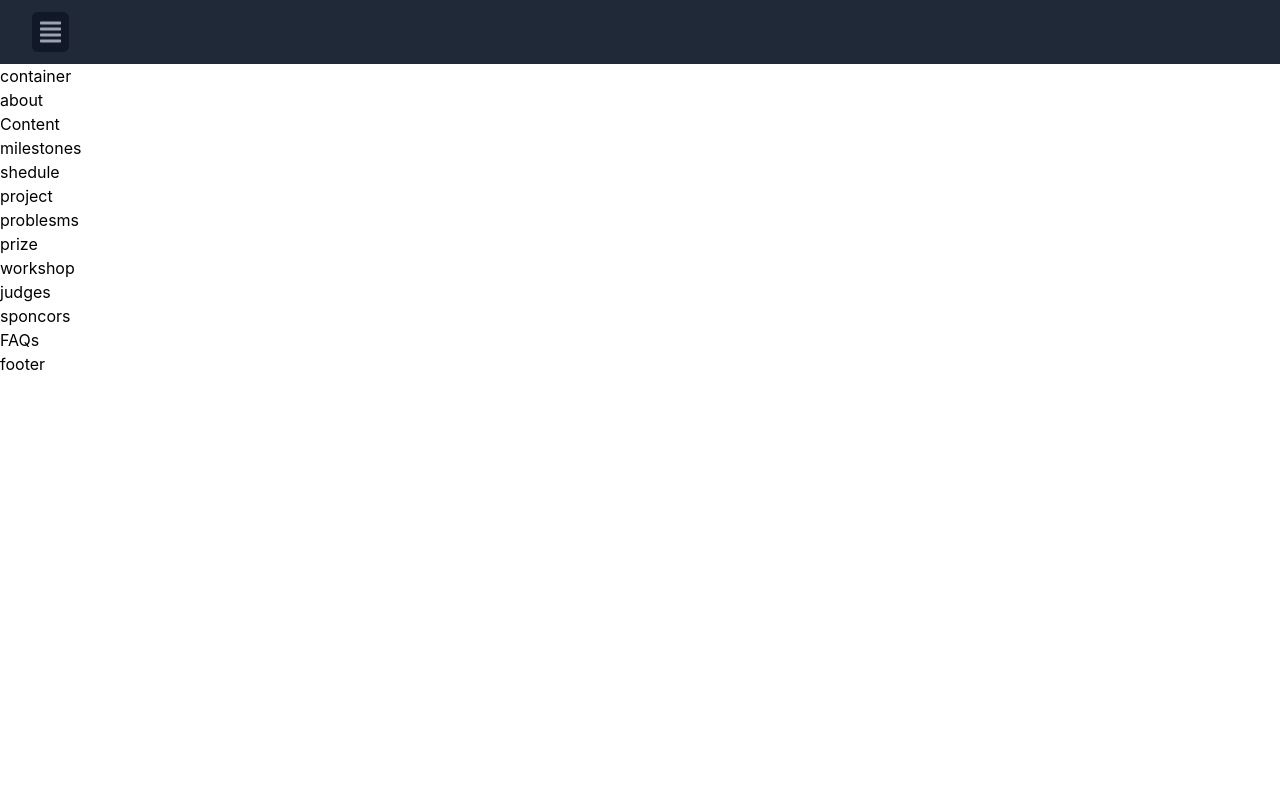
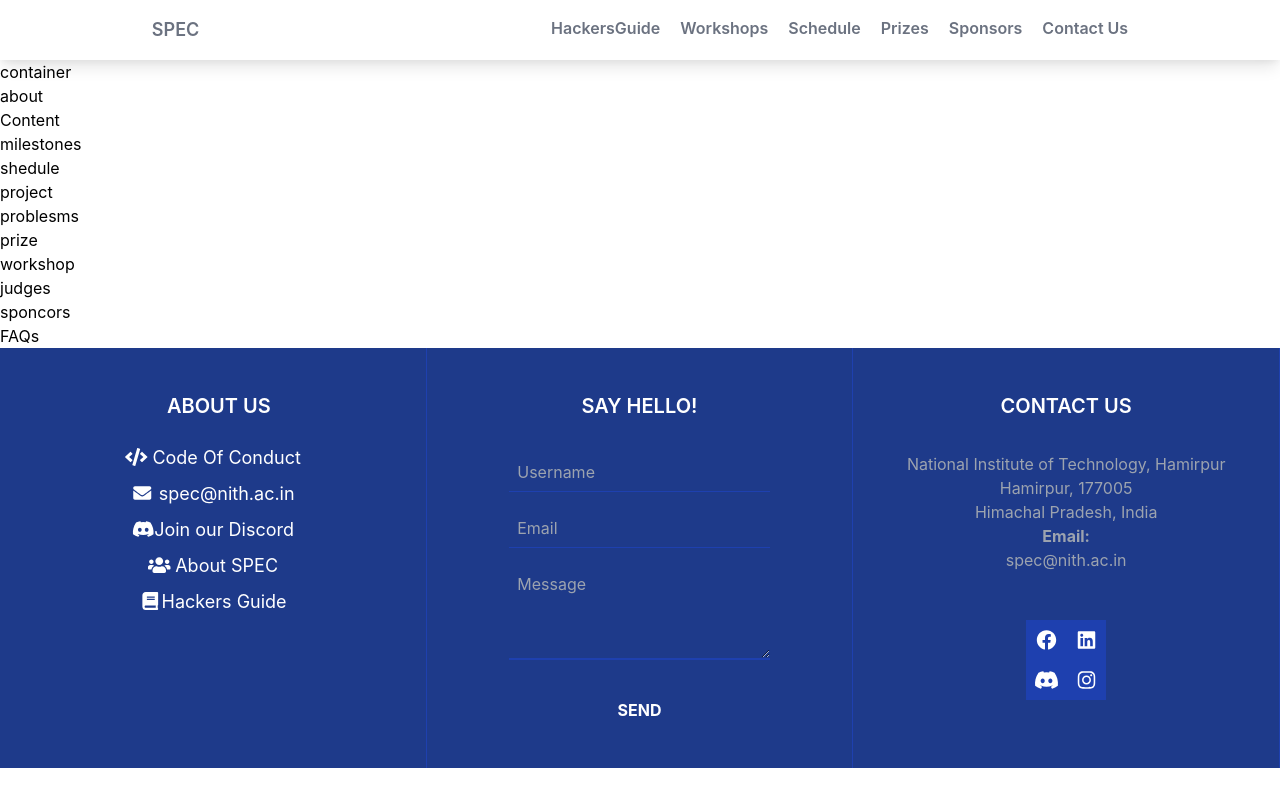
Before and after one commit to spec-nith/Electrothon, a React (Create React App) app: page / in a window 1280 px wide. Built offline with nearby package versions, Linux system fonts and the light colour scheme.

Commit message:
Added navbar and footer
Signed-off-by: DragnEmperor <dragnemperor@gmail.com>

```diff
--- a/package.json
+++ b/package.json
@@ -5,6 +5,7 @@
   "dependencies": {
     "@craco/craco": "^6.3.0",
     "@fortawesome/fontawesome-svg-core": "^1.2.36",
+    "@fortawesome/free-brands-svg-icons": "^5.15.4",
     "@fortawesome/free-solid-svg-icons": "^5.15.4",
     "@fortawesome/react-fontawesome": "^0.1.15",
     "@headlessui/react": "^1.4.1",
--- a/src/components/UI/Footer/footer.js
+++ b/src/components/UI/Footer/footer.js
@@ -1,9 +1,66 @@
 import React from 'react'
+import {faFacebook,faLinkedin,faInstagram, faDiscord} from '@fortawesome/free-brands-svg-icons';
+import { faBook, faCode, faEnvelope, faUsers } from '@fortawesome/free-solid-svg-icons';
+import { FontAwesomeIcon } from "@fortawesome/react-fontawesome";
 
 export default function footer() {
     return (
-        <div>
-            <h1>footer</h1>
-        </div>
+        <div class="w-full bg-blue-900">
+        <div class="flex flex-wrap text-center text-white">
+
+          <div class="w-full md:w-1/3 p-5 border-r border-blue-800 align-center">
+            <div class="my-6 ml-3 text-xl font-semibold">ABOUT US</div>
+            <ul type="none" className="text-lg space-y-2" >
+					<li><a href="https://hackcodeofconduct.org/2012-electrothon" target="_blank" rel="noreferrer noopener"><h5><FontAwesomeIcon className="text-lg" icon={faCode} fixedWidth /> Code Of Conduct</h5></a></li>
+					<li><a href="mailto:spec@nith.ac.in" target="_blank" rel="noreferrer noopener"><h5><FontAwesomeIcon className="text-lg" icon={faEnvelope} fixedWidth /> spec@nith.ac.in</h5></a></li>
+					<li><a href="https://discord.gg/cjMMRs7tHs"  target="_blank" rel="noreferrer noopener"><h5><FontAwesomeIcon className="text-lg" icon={faDiscord} fixedWidth />Join our Discord</h5> </a></li>
+					<li><a href="../index.html" target="_blank" rel="noreferrer noopener"><h5><FontAwesomeIcon className="text-lg" icon={faUsers} fixedWidth /> About SPEC</h5></a></li>
+					<li><a href="https://www.notion.so/Hacker-s-Guide-to-Electrothon-3-0-528b6b2f10bd48dd812ed8dd9f99ce7f" target="_blank" rel="noreferrer noopener"><h5><FontAwesomeIcon className="text-lg" icon={faBook} fixedWidth />Hackers Guide</h5></a></li>
+			</ul>
+          </div>
+
+          <div class="w-full md:w-1/3 p-5 border-r border-blue-800">
+            <div class="mt-6 text-xl font-semibold">SAY HELLO!</div>
+            <form class="w-4/5 mx-auto mt-2 px-6 pt-6 pb-4 rounded">
+              <div class="flex items-center mb-4">
+                <input class="w-full h-10 p-2 border-b border-blue-800 bg-blue-900 text-white" type="text" placeholder="Username"/>
+              </div>
+              <div class="flex items-center mb-4">
+                <input class="w-full h-10 p-2 border-b border-blue-800 bg-blue-900 text-white" type="text" placeholder="Email"/>
+              </div>
+              <div class="mb-6">
+                <textarea class="w-full h-24 px-2 pt-2 border-b-2 border-blue-800 bg-blue-900 text-white" placeholder="Message"></textarea>
+              </div>
+              <div class="flex justify-between items-center">
+                <button class="w-full py-2 px-4 rounded bg-orange-600 hover:bg-orange-700 text-white font-bold" type="button">SEND</button>
+              </div>
+            </form>
+          </div>
+          <div class="w-full md:w-1/3 p-5 border-r border-blue-800">
+            <div class="my-6 text-xl font-semibold">CONTACT US</div>
+            <p class="mt-8 text-gray-400">
+              National Institute of Technology, Hamirpur<br/>
+              Hamirpur, 177005 <br/>
+              Himachal Pradesh, India <br/>
+              {/* <strong>Phone:</strong> +1 5589 55488 55 <br/> */}
+              <strong>Email:</strong> <a href="mailto:spec@nith.ac.in" target="_blank" rel="noreferrer noopener"><h5>spec@nith.ac.in</h5></a>
+            </p>
+            <div class="relative w-20 h-20 mx-auto my-12 bg-blue-300 rotate-45">
+              <div class="flex justify-center items-center absolute left-0 top-0 w-10 h-10 hover:-ml-1 hover:-mt-1 bg-blue-800 cursor-pointer">
+              <FontAwesomeIcon className="text-xl" icon={faFacebook} fixedWidth />
+              </div>
+              <div class="flex justify-center items-center absolute top-0 right-0 w-10 h-10 hover:-mt-1 hover:-mr-1 bg-blue-800 cursor-pointer">
+              <FontAwesomeIcon className="text-xl" icon={faLinkedin} fixedWidth />
+              </div>
+              <div class="flex justify-center items-center absolute right-0 bottom-0 w-10 h-10 hover:-mr-1 hover:-mb-1 bg-blue-800 cursor-pointer">
+              <FontAwesomeIcon className="text-xl" icon={faInstagram} fixedWidth />
+              </div>
+              <div class="flex justify-center items-center absolute bottom-0 left-0 w-10 h-10 hover:-mb-1 hover:-ml-1 bg-blue-800 cursor-pointer">
+              <FontAwesomeIcon className="text-xl" icon={faDiscord} fixedWidth />
+              </div>
+            </div>
+         </div>
+       </div>
+      </div>
     )
 }
--- a/src/components/UI/Header/Header.js
+++ b/src/components/UI/Header/Header.js
@@ -1,59 +1,171 @@
-import React,{useState } from 'react'
+import { faHome,
+  faChalkboardTeacher,
+  faCalendarDay,
+  faAward,
+  faHandHoldingUsd,
+  faIdCardAlt,
+  faBars, } from "@fortawesome/free-solid-svg-icons";
+import React, { useState } from "react";
+import { FontAwesomeIcon } from "@fortawesome/react-fontawesome";
 import { Transition } from "@headlessui/react";
-import {faAlignJustify} from '@fortawesome/free-solid-svg-icons'
-import { FontAwesomeIcon } from "@fortawesome/react-fontawesome";
+
 
 const Nav = () => {
   const [isOpen, setIsOpen] = useState(false);
   return (
-          <div className="sticky top-0 z-50">
-            <nav className="bg-gray-800">
-              <div className="max-w-7xl mr-auto px-4 sm:px-6 lg:px-8">
-                <div className="flex items-center justify-between h-16">
-                  <div className="-mr-2 flex">
-                    <button onClick={() => setIsOpen(!isOpen)} type="button"
-                      className="bg-gray-900 inline-flex items-center justify-center p-2 rounded-md text-gray-400 hover:text-white hover:bg-gray-800 focus:outline-none focus:ring-2 focus:ring-offset-2 focus:ring-offset-gray-800 focus:ring-white"
-                      aria-controls="menu"
-                      aria-expanded="false">
-                      <span className="sr-only">Open main menu</span>
-                      {!isOpen ? (
-                        <FontAwesomeIcon className="text-2xl" icon={faAlignJustify}/>
-                      ) : (
-                        <svg className="block h-6 w-6"
-                          xmlns="http://www.w3.org/2000/svg"
-                          fill="none"
-                          viewBox="0 0 24 24"
-                          stroke="currentColor"
-                          aria-hidden="true">
-                          <path strokeLinecap="round" strokeLinejoin="round" strokeWidth="2" d="M6 18L18 6M6 6l12 12"/>
-                        </svg>
-                      )}
+    <React.Fragment>
+    <nav className="bg-white shadow-lg">
+        <div className="w-full mx-auto px-4 flex justify-around space-x-20">
+              <div className="hidden md:flex items-center py-4 px-2">
+                <a href="/" className="">
+                  {/* <img src="logo.png" alt="Logo"  className="h-8 w-8 mr-2" /> */}
+                  <span className="font-semibold text-gray-500 text-lg">
+                    SPEC
+                  </span>
+                </a>
+              </div>
+
+              <div className="hidden md:flex items-center h-full space-x-1">
+                <a
+                  href="#hackers"
+                   className="py-4 px-2 text-gray-500 hover:text-green-500 font-semibold transition duration-300"
+                >
+                  HackersGuide
+                </a>
+                <a
+                  href="#workshop"
+                   className="py-4 px-2 text-gray-500 font-semibold hover:text-green-500 transition duration-300"
+                >
+                  Workshops
+                </a>
+                <a
+                  href="#schedule"
+                   className="py-4 px-2 text-gray-500 font-semibold hover:text-blue-500 transition duration-300"
+                >
+                  Schedule
+                </a>
+                <a
+                  href="#prizes"
+                   className="py-4 px-2 text-gray-500 font-semibold hover:text-blue-500 transition duration-300"
+                >
+                  Prizes
+                </a>
+                <a
+                  href="#sponsors"
+                   className="py-4 px-2 text-gray-500 font-semibold hover:text-blue-500 transition duration-300"
+                >
+                  Sponsors
+                </a>
+                <a
+                  href="#contact"
+                   className="py-4 px-2 text-gray-500 font-semibold hover:text-blue-500 transition duration-300"
+                >
+                  Contact Us
+                </a>
+              </div>
+        </div>
+      </nav>
+      <span>
+        <div className="md:hidden min-w-screen items-center px-6 h-16 bg-white text-gray-700 border-b border-gray-200 z-10 inline-block">
+        <div className="md:hidden items-center">
+              <button
+                 className="outline-none mobile-menu-button text-xl pt-4"
+                onClick={() => setIsOpen((prevState) => !prevState)}
+              >
+                <FontAwesomeIcon className="text-lg" icon={faBars} fixedWidth />
               </button>
         </div>
+        <Transition
+            show={isOpen}
+            enter="ease-out transition-medium"
+            enterFrom="opacity-0"
+            enterTo="opacity-100"
+            leave="ease-out transition-medium"
+            leaveFrom="opacity-100"
+            leaveTo="opacity-0"
+          >
+            <div
+              // keydown....esc
+              className="z-10 fixed inset-0 transition-opacity"
+            >
+              <div
+                onClick={()=>setIsOpen((prevState) => !prevState)}
+                className="absolute inset-0 bg-black opacity-0"
+                tabIndex="0"
+              ></div>
             </div>
+        </Transition>
+        {isOpen && (
+            <aside className={`transform top-0 left-0 w-64 bg-gray-100 fixed h-full overflow-auto ease-in-out transition-all duration-300 z-30 ${
+              isOpen ? "translate-x-0" : "-translate-x-full"
+            }`}>
+              <div className="bg-white rounded-r-3xl overflow-hidden space-y-5">
+                <div className="flex w-full items-center justify-center h-20 shadow-md">
+                  <h1 className="text-3xl uppercase text-indigo-500">SPEC</h1>
                 </div>
-              <Transition show={isOpen}
-                enter="transition ease-out duration-100 transform"
-                enterFrom="opacity-0 scale-95"
-                enterTo="opacity-100 scale-100"
-                leave="transition ease-in duration-75 transform"
-                leaveFrom="opacity-100 scale-100"
-                leaveTo="opacity-0 scale-95">
-                {(ref) => (
-                  <div id="menu">
-                    <div ref={ref} className="px-2 pt-2 pb-3 space-y-1 sm:px-3">
-                      <a href="/" className="hover:bg-gray-700 text-white block px-3 py-2 rounded-md text-base font-medium">Dashboard</a>
-                      <a href="/" className="text-gray-300 hover:bg-gray-700 hover:text-white block px-3 py-2 rounded-md text-base font-medium">Team</a>
-                      <a href="/" className="text-gray-300 hover:bg-gray-700 hover:text-white block px-3 py-2 rounded-md text-base font-medium">Team</a>
-                      <a href="/" className="text-gray-300 hover:bg-gray-700 hover:text-white block px-3 py-2 rounded-md text-base font-medium">Team</a>
-                      <a href="/" className="text-gray-300 hover:bg-gray-700 hover:text-white block px-3 py-2 rounded-md text-base font-medium">Team</a>
-                      <a href="/" className="text-gray-300 hover:bg-gray-700 hover:text-white block px-3 py-2 rounded-md text-base font-medium">Team</a>
+                    <a
+                      href="#hackers"
+                       className="flex flex-row items-center h-12 transform   transition-transform ease-in duration-200 text-gray-500 hover:text-gray-800" onClick={()=>setIsOpen((prevState) => !prevState)}
+                    >
+                      <span  className="flex items-center justify-center h-12 w-12 text-lg text-gray-400">
+                      <FontAwesomeIcon className="text-lg" icon={faHome} fixedWidth />
+                      </span>
+                      <span  className="text-sm font-medium">Hackers Guide</span>
+                    </a>
+
+                    <a
+                      href="#workshops"
+                       className="flex flex-row items-center h-12 transform   transition-transform ease-in duration-200 text-gray-500 hover:text-gray-800" onClick={()=>setIsOpen((prevState) => !prevState)}
+                    >
+                      <span  className="flex items-center justify-center h-12 w-12 text-lg text-gray-400">
+                      <FontAwesomeIcon className="text-lg" icon={faChalkboardTeacher} fixedWidth />
+                      </span>
+                      <span  className="text-sm font-medium">Workshops</span>
+                    </a>
+
+                    <a
+                      href="#schedule"
+                       className="flex flex-row items-center h-12 transform   transition-transform ease-in duration-200 text-gray-500 hover:text-gray-800" onClick={()=>setIsOpen((prevState) => !prevState)}
+                    >
+                      <span  className="flex items-center justify-center h-12 w-12 text-lg text-gray-400">
+                      <FontAwesomeIcon className="text-lg" icon={faCalendarDay} fixedWidth />
+                      </span>
+                      <span  className="text-sm font-medium">Schedule</span>
+                    </a>
+
+                    <a
+                      href="#prizes"
+                       className="flex flex-row items-center h-12 transform   transition-transform ease-in duration-200 text-gray-500 hover:text-gray-800" onClick={()=>setIsOpen((prevState) => !prevState)}
+                    >
+                      <span  className="flex items-center justify-center h-12 w-12 text-lg text-gray-400">
+                      <FontAwesomeIcon className="text-lg" icon={faAward} fixedWidth />
+                      </span>
+                      <span  className="text-sm font-medium">Prizes</span>
+                    </a>
+                    <a
+                      href="#sponsors"
+                       className="flex flex-row items-center h-12 transform   transition-transform ease-in duration-200 text-gray-500 hover:text-gray-800" onClick={()=>setIsOpen((prevState) => !prevState)}
+                    >
+                      <span  className="flex items-center justify-center h-12 w-12 text-lg text-gray-400">
+                      <FontAwesomeIcon className="text-lg" icon={faHandHoldingUsd} fixedWidth />
+                      </span>
+                      <span  className="text-sm font-medium">Sponsors</span>
+                    </a>
+                    <a
+                      href="#contact"
+                       className="flex flex-row items-center h-12 transform transition-transform ease-in duration-200 text-gray-500 hover:text-gray-800" onClick={()=>setIsOpen((prevState) => !prevState)}
+                    >
+                      <span  className="flex items-center justify-center h-12 w-12 text-lg text-gray-400">
+                        <FontAwesomeIcon className="text-lg" icon={faIdCardAlt} fixedWidth />
+                      </span>
+                      <span  className="text-sm font-medium">Contact Us</span>
+                    </a>
               </div>
+            </aside>
+        )}
        </div>
-                )}
-              </Transition>
-            </nav>
-          </div>
+       </span>
+      </React.Fragment>
   );
 };
 
```
Also changed, not shown: 1 other file (tests, documents, lock files or other folders). Lines whose indentation alone changed are shown as unchanged.
